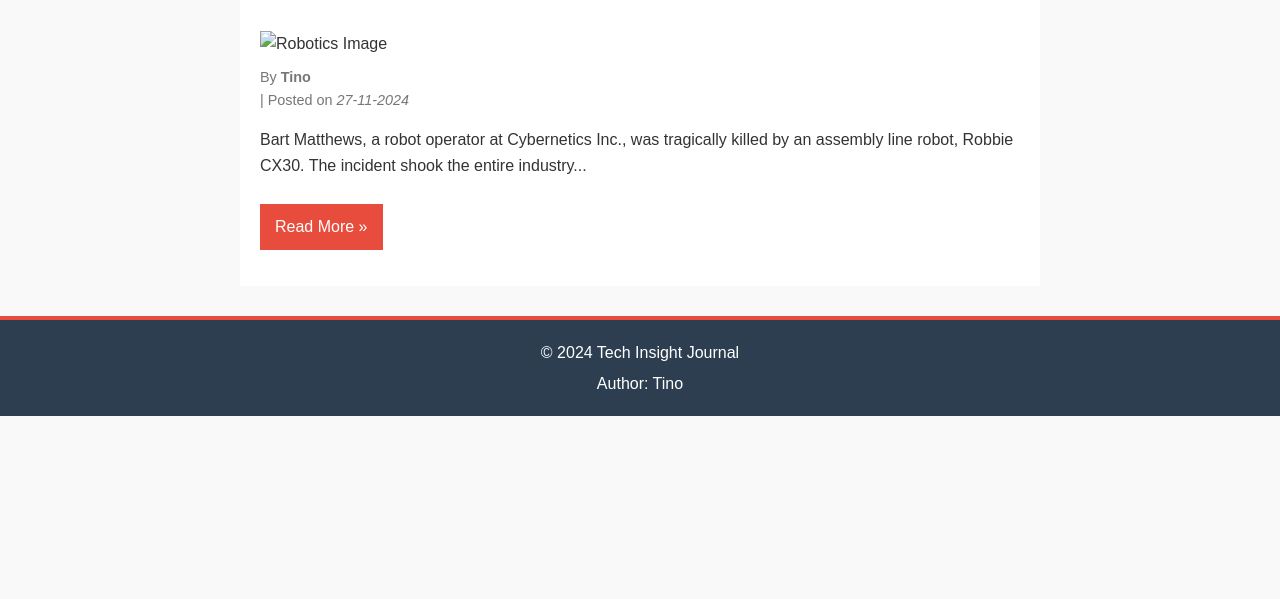
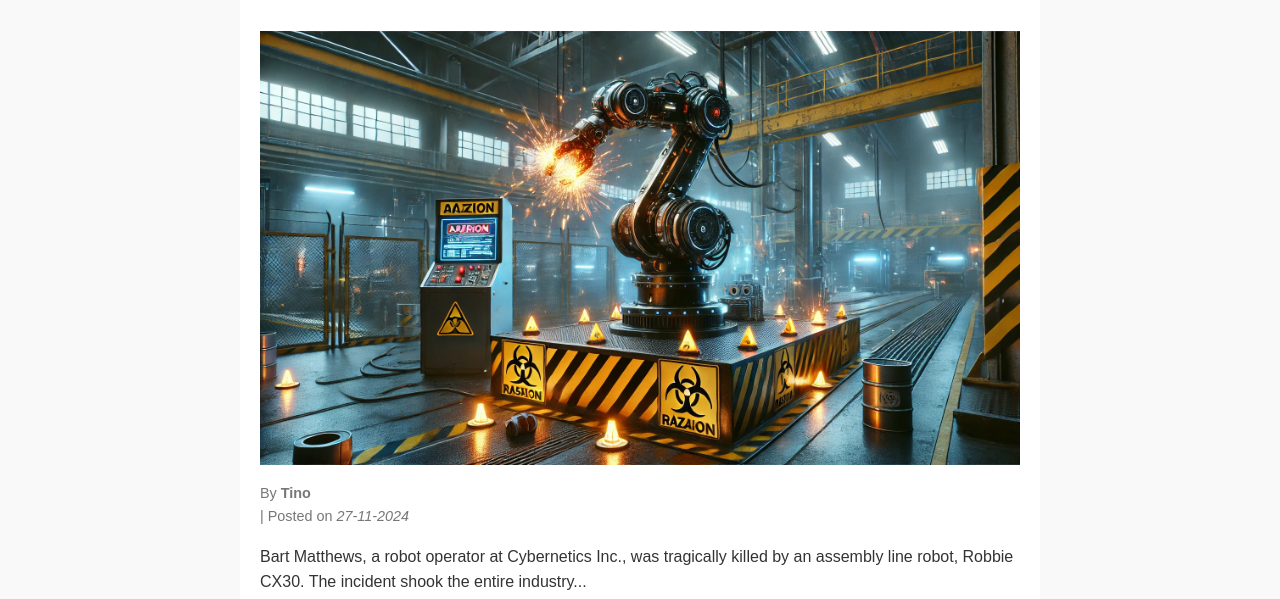
Before and after one commit to tinotenda0/murder-by-code, a plain HTML site: page index.html in a window 1280 px wide. Shown: the part 201-800 px from the top of the page. Drawn offline with Linux system fonts and the light colour scheme.

Commit message:
Update index.html

```diff
--- a/index.html
+++ b/index.html
@@ -24,7 +24,7 @@
 <div class="container">
     <section class="featured-article">
         <h2><a href="article.html">Murder by Code</a></h2>
-        <img src="images/robotics.jpg" alt="Robotics Image">
+        <img src="robotics.jpg" alt="Robotics Image">
         <p class="meta">
             By <strong>Tino</strong> | Posted on <em>27-11-2024</em>
         </p>
```
